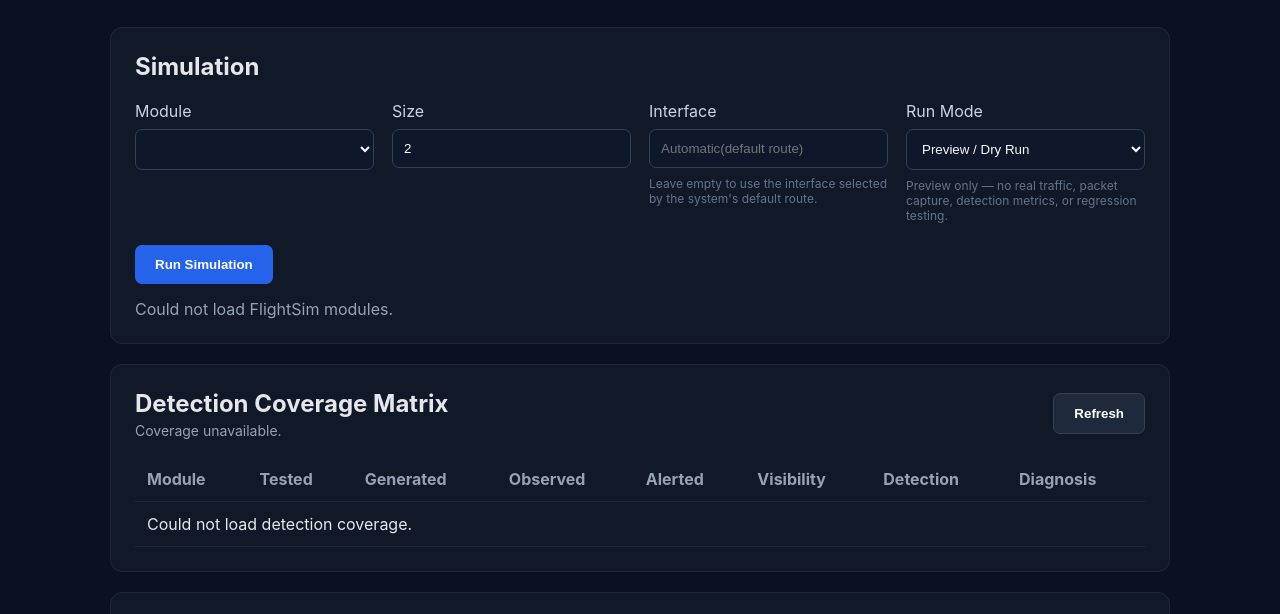
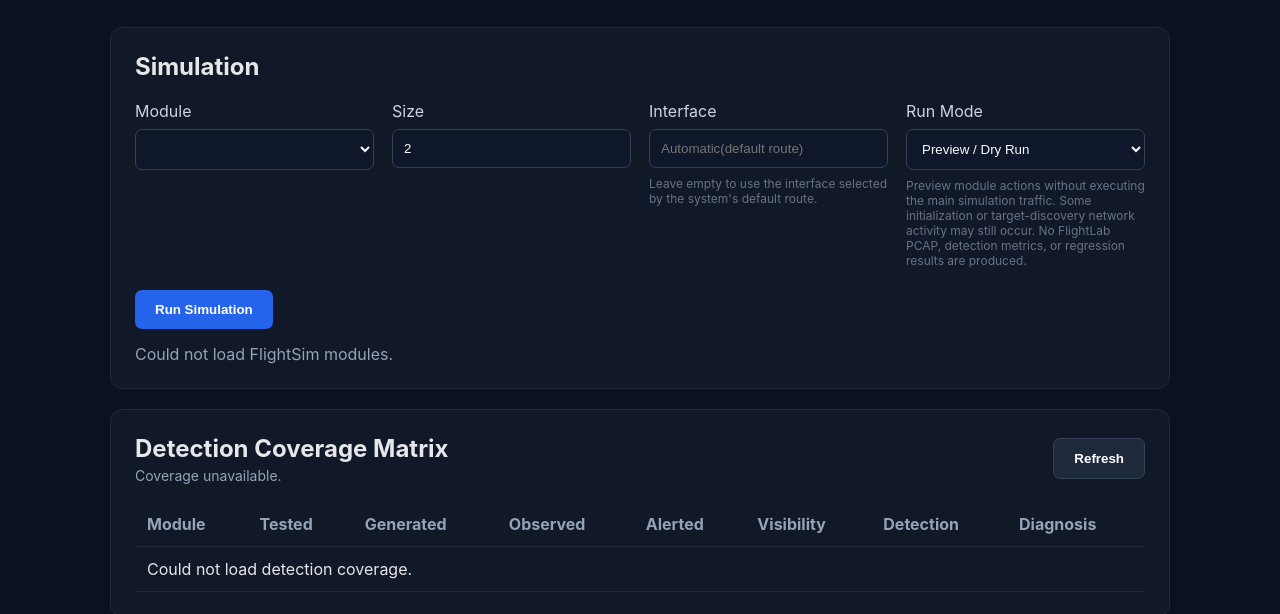
Before and after one commit to xddlzx/flightlab, a plain HTML site: page web/index.html in a window 1280 px wide. Shown: the part 108-722 px from the top of the page. Drawn offline with Linux system fonts and the light colour scheme; no server answers.

Commit message:
fix: clarify dry-run behavior and align regression CLI

```diff
--- a/web/app.js
+++ b/web/app.js
@@ -281,8 +281,9 @@ function updateRunModeHelp() {
     }
 
     runModeHelp.textContent =
-        "Preview only — no real traffic, packet capture, " +
-        "detection metrics, or regression testing.";
+    "Preview module actions without executing the main simulation traffic. " +
+    "Some initialization or target-discovery network activity may still occur. " +
+    "No FlightLab PCAP, detection metrics, or regression results are produced.";
 }
 
 
--- a/web/index.html
+++ b/web/index.html
@@ -263,8 +263,9 @@
                     id="run-mode-help"
                     class="field-help"
                 >
-                    Preview only — no real traffic, packet capture,
-                    detection metrics, or regression testing.
+                    Preview module actions without executing the main simulation traffic.
+Some initialization or target-discovery network activity may still occur.
+No FlightLab PCAP, detection metrics, or regression results are produced.
                 </small>
             </label>
 
```
Also changed, not shown: 1 other file.
